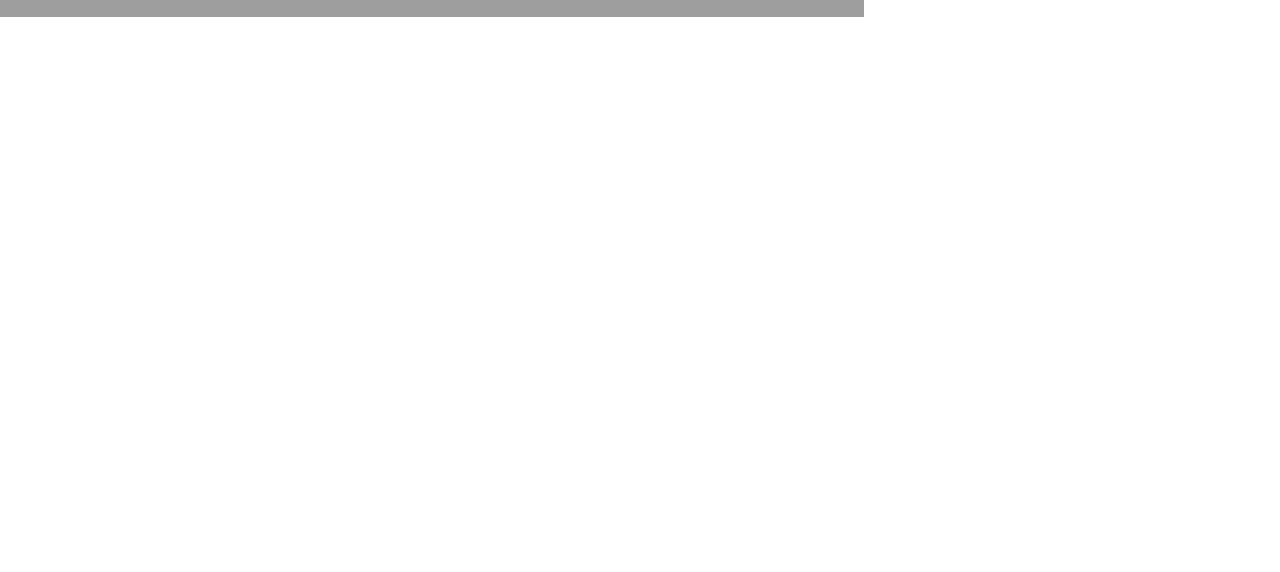
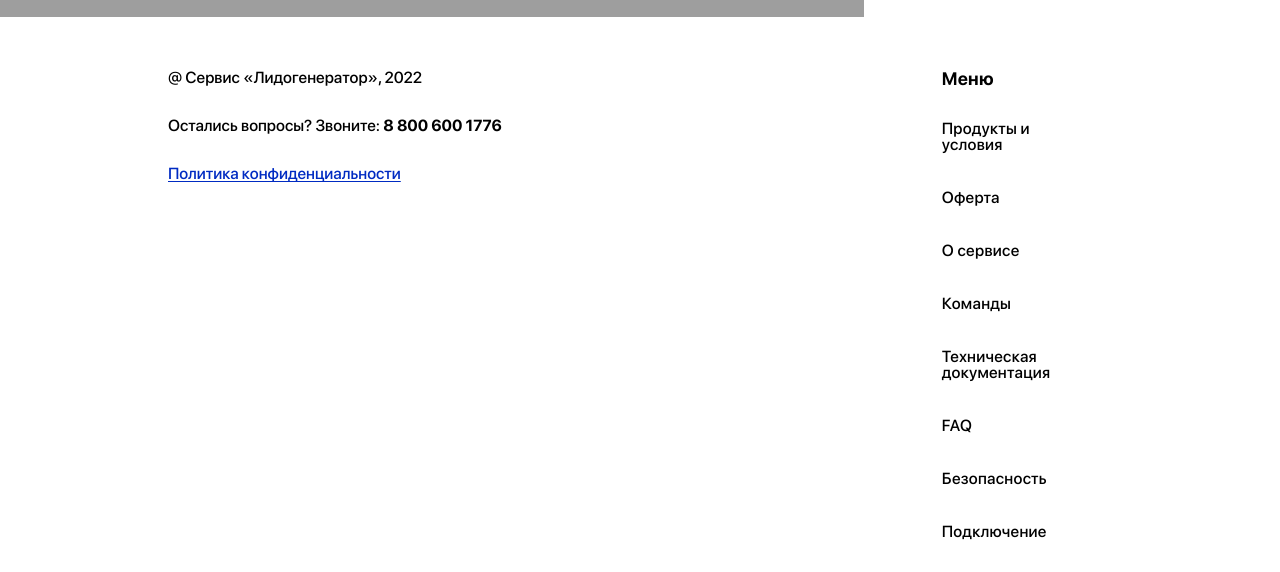
Before and after one commit to wizzzx/lidgen, a Next.js app: page / in a window 1280 px wide. Shown: the part 5798-6370 px from the top of the page. Before the commit the page ends 5818 px from the top, so only its background shows below. Built offline with nearby package versions, Linux system fonts and the light colour scheme; grey boxes are pictures that could not be loaded.

Commit message:
footer done + range slider unconfirmed. New design

```diff
--- a/src/app/(root)/layout.tsx
+++ b/src/app/(root)/layout.tsx
@@ -6,6 +6,7 @@ import {InstructionsBlock} from "@/components/shared/InstructionsBlock";
 import {TermsBlock} from "@/components/shared/TermsBlock";
 import {RecommendationBlock} from "@/components/shared/RecommendationBlock";
 import {GuaranteeBlock} from "@/components/shared/GuaranteeBlock";
+import {Footer} from "@/components/shared/Footer";
 
 export const metadata: Metadata = {
     title: {
@@ -24,6 +25,7 @@ export default function RootLayout({children}: Readonly<{children: React.ReactNo
             <TermsBlock/>
             <RecommendationBlock/>
             <GuaranteeBlock/>
+            <Footer/>
         </ContainerLayout>
       </>
     );
--- /dev/null
+++ b/src/components/shared/Footer/index.module.scss
@@ -0,0 +1,67 @@
+.container {
+  display: flex;
+  flex-direction: row;
+  padding: 50px 320px 35px 168px;
+  gap: 440px;
+}
+
+.footer_subcontainer_left {
+  display: flex;
+  flex-direction: column;
+  gap: 32px;
+  white-space: nowrap;
+}
+
+.footer_subcontainer_right {
+
+}
+
+.menu_items {
+  display: flex;
+  flex-direction: row;
+  flex-wrap: wrap;
+  column-gap: 60px;
+  row-gap: 37px;
+
+}
+
+.menu {
+  font-family: var(--font-sfpro);
+  font-weight: 700;
+  font-size: 18px;
+  letter-spacing: 0.25px;
+  margin-bottom: 33px;
+}
+
+.menu_item {
+  font-family: var(--font-sfpro);
+  font-weight: 500;
+  font-size: 16px;
+  letter-spacing: 0.25px;
+}
+
+.service {
+  font-family: var(--font-sfpro);
+  font-weight: 500;
+  font-size: 16px;
+}
+
+.telephone {
+  font-family: var(--font-sfpro);
+  font-weight: 500;
+  font-size: 16px;
+}
+
+.telephone_number {
+  font-weight: 700;
+}
+
+.confidentiality_policy {
+  font-family: var(--font-sfpro);
+  font-weight: 500;
+  font-size: 16px;
+  color: #002BC2;
+  text-decoration: underline;
+  text-decoration-skip-ink: none;
+  text-underline-offset: 2px;
+}
--- /dev/null
+++ b/src/components/shared/Footer/index.tsx
@@ -0,0 +1,75 @@
+"use client";
+
+import React from "react";
+import styles from "./index.module.scss";
+import cn from "classnames";
+import { Container } from "@/components/shared/Container";
+import Link from "next/link";
+
+const FooterNavigationData = [
+  {
+    title: "Продукты и условия",
+    route: "/products",
+  },
+  {
+    title: "Оферта",
+    route: "/oferta",
+  },
+  {
+    title: "О сервисе",
+    route: "/about",
+  },
+  {
+    title: "Команды",
+    route: "/team",
+  },
+  {
+    title: "Техническая документация",
+    route: "/technical_documentation",
+  },
+  {
+    title: "FAQ",
+    route: "/faq",
+  },
+  {
+    title: "Безопасность",
+    route: "/security",
+  },
+  {
+    title: "Подключение",
+    route: "/connection",
+  },
+];
+
+interface Props {
+  className?: string;
+}
+
+export const Footer: React.FC<Props> = ({ className }) => {
+  return (
+    <Container className={cn(styles.container, className)}>
+      <div className={styles.footer_subcontainer_left}>
+        <div className={styles.service}>
+          @ Сервис &laquo;Лидогенератор&raquo;, 2022
+        </div>
+        <div className={styles.telephone}>
+          Остались вопросы? Звоните:{" "}
+          <span className={styles.telephone_number}>8 800 600 1776</span>
+        </div>
+        <Link href={'/confidentiality_policy'} className={styles.confidentiality_policy}>
+            Политика конфиденциальности
+        </Link>
+      </div>
+      <div className={styles.footer_subcontainer_right}>
+        <div className={styles.menu}>Меню</div>
+        <nav className={styles.menu_items}>
+          {FooterNavigationData.map((item, index) => (
+            <div key={index} className={styles.menu_item}>
+              <Link href={item.route}>{item.title}</Link>
+            </div>
+          ))}
+        </nav>
+      </div>
+    </Container>
+  );
+};
```
Also changed, not shown: src/components/hocs/SmartForm/index.tsx (added, +42 -0 lines), src/components/ui/Range/index.tsx (+34 -44 lines), src/components/hocs/SmartForm/index.module.css (added), src/components/ui/Range/types.ts (line endings or trailing spaces).
